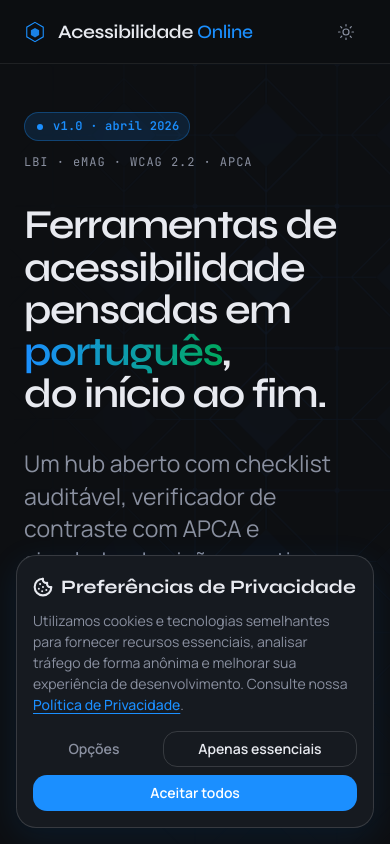
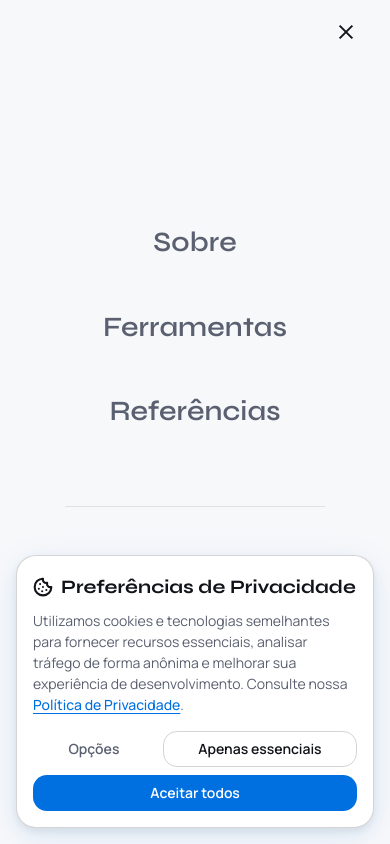
Before and after one commit to janklever/acessibilidade-online, a React (Vite) app: page / in a window 390 px wide. Both pictures are taken after a click on the button "Abrir menu". Shown: the top 844 px of the page. Built offline with nearby package versions, Linux system fonts and the light colour scheme; the HTML template or start-up script is replaced by a standard one.

Commit message:
feat: implement responsive mobile navigation menu with overlay and theme toggle

```diff
--- a/src/components/Nav.jsx
+++ b/src/components/Nav.jsx
@@ -1,4 +1,4 @@
-import React from 'react';
+import React, { useState, useEffect } from 'react';
 
 export function Logo({ size = 28 }) {
   return (
@@ -12,6 +12,8 @@ export function Logo({ size = 28 }) {
 }
 
 export function Nav({ route, setRoute, theme, setTheme }) {
+  const [isMenuOpen, setIsMenuOpen] = useState(false);
+
   const items = [
     { id: 'sobre', label: 'Sobre' },
     { id: 'ferramentas', label: 'Ferramentas' },
@@ -25,12 +27,35 @@ export function Nav({ route, setRoute, theme, setTheme }) {
     return route === id;
   };
 
+  // Prevent scroll when mobile menu is open
+  useEffect(() => {
+    if (isMenuOpen) {
+      document.body.style.overflow = 'hidden';
+    } else {
+      document.body.style.overflow = '';
+    }
+    return () => {
+      document.body.style.overflow = '';
+    };
+  }, [isMenuOpen]);
+
+  // Close menu on screen resize to desktop
+  useEffect(() => {
+    const handleResize = () => {
+      if (window.innerWidth > 720) {
+        setIsMenuOpen(false);
+      }
+    };
+    window.addEventListener('resize', handleResize);
+    return () => window.removeEventListener('resize', handleResize);
+  }, []);
+
   return (
     <header className="site-nav">
       <a href="#main" className="skip-link">Pular para o conteúdo</a>
       <div className="nav-inner">
         <a href="/" className="nav-brand"
-          onClick={(e) => { e.preventDefault(); setRoute('hub'); }}
+          onClick={(e) => { e.preventDefault(); setRoute('hub'); setIsMenuOpen(false); }}
           aria-label="Acessibilidade Online — ir para início">
           <span className="brand-mark" aria-hidden="true"><Logo size={22} /></span>
           <span className="brand-text">
@@ -53,7 +78,7 @@ export function Nav({ route, setRoute, theme, setTheme }) {
         </nav>
 
         <div className="nav-actions">
-          <button className="icon-btn"
+          <button className="icon-btn theme-toggle-desktop"
             aria-label={theme === 'dark' ? 'Ativar tema claro' : 'Ativar tema escuro'}
             onClick={() => setTheme(theme === 'dark' ? 'light' : 'dark')}>
             {theme === 'dark' ? (
@@ -67,6 +92,58 @@ export function Nav({ route, setRoute, theme, setTheme }) {
               </svg>
             )}
           </button>
+
+          <button
+            className={`menu-toggle ${isMenuOpen ? 'is-active' : ''}`}
+            aria-label={isMenuOpen ? 'Fechar menu' : 'Abrir menu'}
+            aria-expanded={isMenuOpen}
+            onClick={() => setIsMenuOpen(!isMenuOpen)}>
+            <span className="hamburger-lines">
+              <span></span>
+              <span></span>
+              <span></span>
+            </span>
+          </button>
+        </div>
+      </div>
+
+      <div className={`mobile-menu-overlay ${isMenuOpen ? 'is-active' : ''}`}>
+        <nav className="mobile-menu-links" aria-label="Navegação móvel">
+          {items.map(item => (
+            <a key={item.id}
+              href={`/${item.id}`}
+              className={`mobile-nav-link ${isTabActive(item.id) ? 'is-active' : ''}`}
+              aria-current={isTabActive(item.id) ? 'page' : undefined}
+              onClick={(e) => {
+                e.preventDefault();
+                setRoute(item.id);
+                setIsMenuOpen(false);
+              }}>
+              {item.label}
+            </a>
+          ))}
+        </nav>
+        <div className="mobile-menu-actions">
+          <button className="theme-toggle-mobile"
+            aria-label={theme === 'dark' ? 'Ativar tema claro' : 'Ativar tema escuro'}
+            onClick={() => setTheme(theme === 'dark' ? 'light' : 'dark')}>
+            {theme === 'dark' ? (
+              <>
+                <svg width="18" height="18" viewBox="0 0 24 24" fill="none" aria-hidden="true">
+                  <circle cx="12" cy="12" r="4" stroke="currentColor" strokeWidth="1.6" />
+                  <path d="M12 2v2M12 20v2M4.93 4.93l1.41 1.41M17.66 17.66l1.41 1.41M2 12h2M20 12h2M4.93 19.07l1.41-1.41M17.66 6.34l1.41-1.41" stroke="currentColor" strokeWidth="1.6" strokeLinecap="round" />
+                </svg>
+                <span>Tema claro</span>
+              </>
+            ) : (
+              <>
+                <svg width="18" height="18" viewBox="0 0 24 24" fill="none" aria-hidden="true">
+                  <path d="M20 14.5A8 8 0 0 1 9.5 4a7.5 7.5 0 1 0 10.5 10.5Z" stroke="currentColor" strokeWidth="1.6" strokeLinejoin="round" />
+                </svg>
+                <span>Tema escuro</span>
+              </>
+            )}
+          </button>
         </div>
       </div>
     </header>
--- a/src/styles/layout/_navigation.scss
+++ b/src/styles/layout/_navigation.scss
@@ -90,6 +90,189 @@
   justify-content: end;
 }
 
+.theme-toggle-desktop {
+  @include mobile {
+    display: none !important;
+  }
+}
+
+.menu-toggle {
+  display: none;
+  @include mobile {
+    display: flex;
+    align-items: center;
+    justify-content: center;
+    width: 40px;
+    height: 40px;
+    background: transparent;
+    border: none;
+    cursor: pointer;
+    z-index: 101;
+    border-radius: var(--radius-md);
+    color: var(--color-text);
+    transition: background-color var(--duration-fast);
+
+    &:hover {
+      background: color-mix(in srgb, var(--color-text) 8%, transparent);
+    }
+
+    .hamburger-lines {
+      position: relative;
+      width: 18px;
+      height: 12px;
+      display: flex;
+      flex-direction: column;
+      justify-content: space-between;
+
+      span {
+        display: block;
+        width: 100%;
+        height: 2px;
+        background-color: currentColor;
+        transition: transform var(--duration-base) var(--ease-inout), opacity var(--duration-base) var(--ease-inout), top var(--duration-base) var(--ease-inout);
+        position: absolute;
+
+        &:nth-child(1) {
+          top: 0;
+        }
+        &:nth-child(2) {
+          top: 5px;
+        }
+        &:nth-child(3) {
+          top: 10px;
+        }
+      }
+    }
+
+    &.is-active {
+      .hamburger-lines {
+        span {
+          &:nth-child(1) {
+            top: 5px;
+            transform: rotate(45deg);
+          }
+          &:nth-child(2) {
+            opacity: 0;
+            transform: scale(0);
+          }
+          &:nth-child(3) {
+            top: 5px;
+            transform: rotate(-45deg);
+          }
+        }
+      }
+    }
+  }
+}
+
+.mobile-menu-overlay {
+  display: none;
+  @include mobile {
+    display: flex;
+    flex-direction: column;
+    justify-content: center;
+    align-items: center;
+    position: fixed;
+    top: 0;
+    left: 0;
+    width: 100%;
+    height: 100vh;
+    height: 100dvh;
+    background: var(--color-bg);
+    z-index: 99;
+    opacity: 0;
+    visibility: hidden;
+    pointer-events: none;
+    transition: opacity var(--duration-slow) var(--ease-inout), visibility var(--duration-slow) var(--ease-inout);
+    padding: var(--space-8);
+    gap: var(--space-8);
+
+    &.is-active {
+      opacity: 1;
+      visibility: visible;
+      pointer-events: auto;
+
+      .mobile-nav-link {
+        transform: translateY(0);
+        opacity: 1;
+      }
+    }
+  }
+}
+
+.mobile-menu-links {
+  display: flex;
+  flex-direction: column;
+  align-items: center;
+  gap: var(--space-6);
+  width: 100%;
+  margin-bottom: var(--space-8);
+}
+
+.mobile-nav-link {
+  font-size: var(--text-2xl);
+  font-family: var(--font-display);
+  font-weight: 600;
+  color: var(--color-text-muted);
+  text-decoration: none;
+  transition: color var(--duration-fast) var(--ease-out), transform var(--duration-slow) var(--ease-out), opacity var(--duration-slow) var(--ease-out);
+  transform: translateY(20px);
+  opacity: 0;
+  padding: var(--space-2) var(--space-4);
+  border-radius: var(--radius-md);
+
+  &:hover {
+    color: var(--color-text);
+  }
+
+  &.is-active {
+    color: var(--color-accent);
+  }
+
+  @for $i from 1 through 5 {
+    &:nth-child(#{$i}) {
+      transition-delay: #{$i * 0.05s};
+    }
+  }
+}
+
+.mobile-menu-actions {
+  border-top: 1px solid var(--color-border);
+  padding-top: var(--space-20);
+  width: 80%;
+  max-width: 280px;
+  display: flex;
+  justify-content: center;
+}
+
+.theme-toggle-mobile {
+  display: inline-flex;
+  align-items: center;
+  gap: var(--space-3);
+  padding: 12px 24px;
+  background: color-mix(in srgb, var(--color-text) 5%, transparent);
+  border: 1px solid var(--color-border);
+  border-radius: var(--radius-full);
+  color: var(--color-text);
+  font-family: var(--font-body);
+  font-size: var(--text-sm);
+  font-weight: 600;
+  cursor: pointer;
+  transition: background-color var(--duration-fast), transform var(--duration-fast);
+
+  &:hover {
+    background: color-mix(in srgb, var(--color-text) 8%, transparent);
+  }
+
+  &:active {
+    transform: scale(0.98);
+  }
+
+  svg {
+    color: var(--color-accent);
+  }
+}
+
 .nav-divider {
   width: 1px;
   height: 20px;
```
